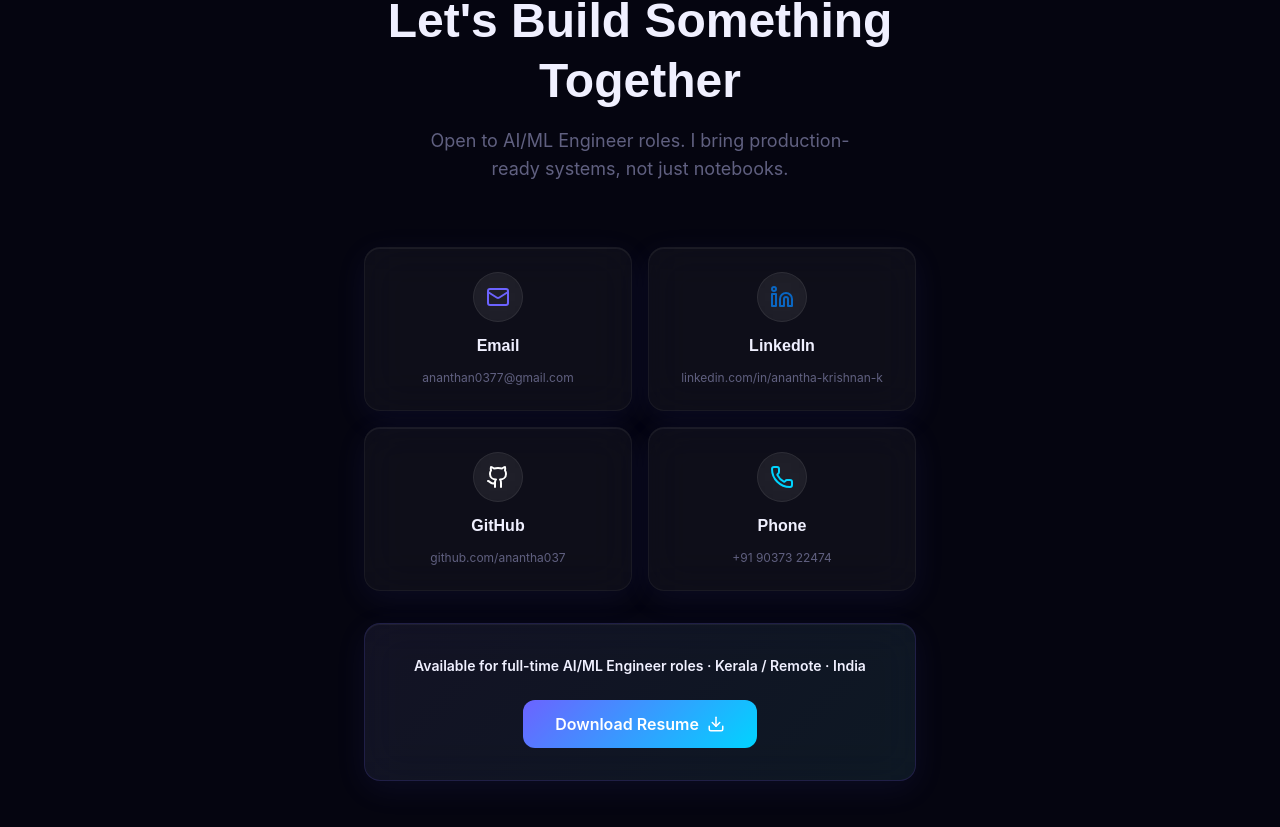
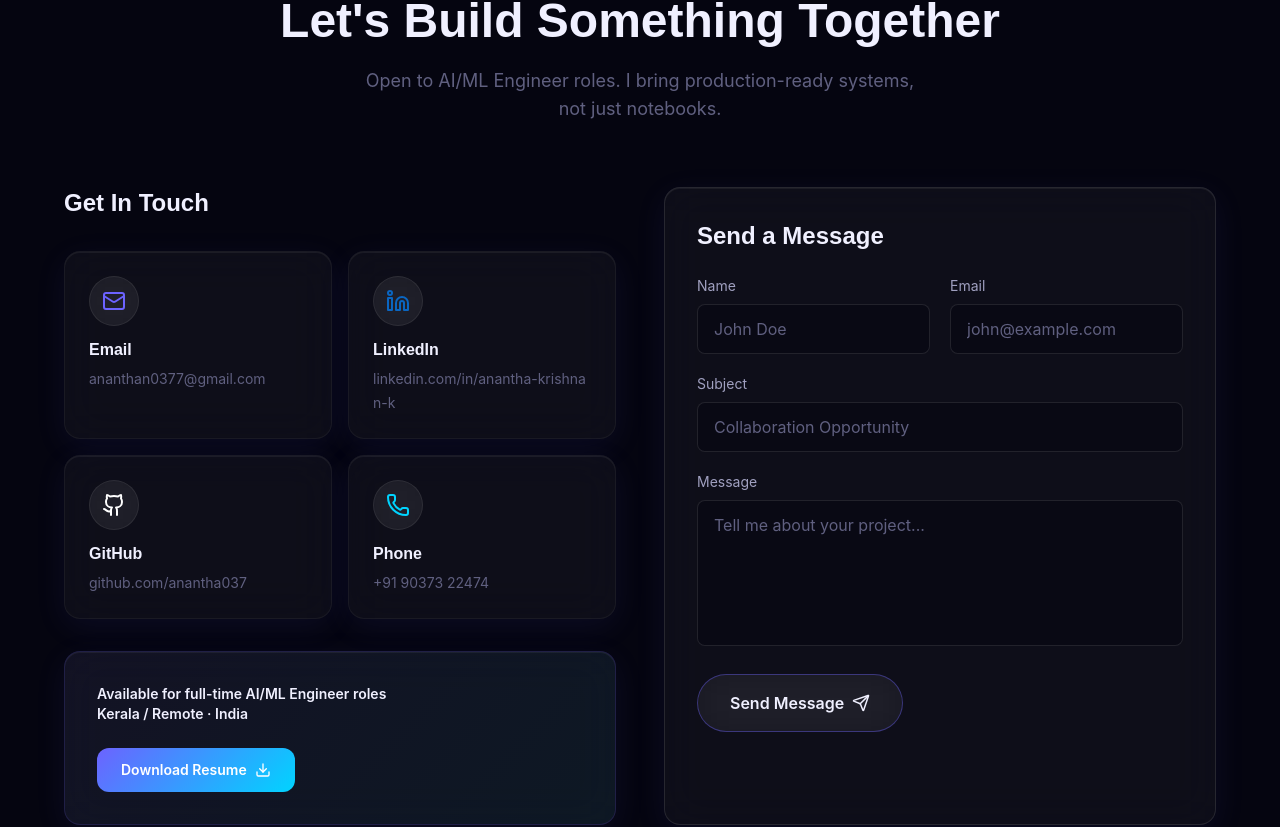
Before and after one commit to anantha037/Portfolio, a Next.js app: page / in a window 1280 px wide. Shown: the part 7038-7865 px from the top of the page. Built offline with nearby package versions, Linux system fonts and the light colour scheme; no server answers.

Commit message:
feat: add advanced contact form UI with validation and nodemailer backend API

```diff
--- a/package.json
+++ b/package.json
@@ -12,6 +12,7 @@
     "framer-motion": "^11.17.0",
     "lucide-react": "^0.473.0",
     "next": "14.2.5",
+    "nodemailer": "^9.0.3",
     "react": "^18.3.1",
     "react-dom": "^18.3.1"
   },
--- a/src/components/Contact.jsx
+++ b/src/components/Contact.jsx
@@ -1,6 +1,7 @@
 "use client";
-import { motion } from 'framer-motion';
-import { Mail, Linkedin, Github, Phone, Download } from 'lucide-react';
+import { useState } from 'react';
+import { motion, AnimatePresence } from 'framer-motion';
+import { Mail, Linkedin, Github, Phone, Download, Send, CheckCircle2, AlertCircle, Loader2 } from 'lucide-react';
 
 const contactLinks = [
   {
@@ -34,6 +35,10 @@ const contactLinks = [
 ];
 
 export default function Contact() {
+  const [formData, setFormData] = useState({ name: '', email: '', subject: '', message: '' });
+  const [status, setStatus] = useState('idle'); // 'idle' | 'loading' | 'success' | 'error'
+  const [errorMessage, setErrorMessage] = useState('');
+
   const containerVariants = {
     hidden: { opacity: 0 },
     visible: {
@@ -47,14 +52,66 @@ export default function Contact() {
     visible: { opacity: 1, y: 0, transition: { duration: 0.6 } }
   };
 
+  const handleInputChange = (e) => {
+    const { name, value } = e.target;
+    setFormData(prev => ({ ...prev, [name]: value }));
+  };
+
+  const validateForm = () => {
+    if (!formData.name.trim()) return "Name is required.";
+    if (!formData.email.trim()) return "Email is required.";
+    const emailRegex = /^[^\s@]+@[^\s@]+\.[^\s@]+$/;
+    if (!emailRegex.test(formData.email)) return "Please enter a valid email address.";
+    if (!formData.subject.trim()) return "Subject is required.";
+    if (!formData.message.trim()) return "Message is required.";
+    return null;
+  };
+
+  const handleSubmit = async (e) => {
+    e.preventDefault();
+
+    const validationError = validateForm();
+    if (validationError) {
+      setErrorMessage(validationError);
+      setStatus('error');
+      return;
+    }
+
+    setStatus('loading');
+    setErrorMessage('');
+
+    try {
+      const response = await fetch('/api/contact', {
+        method: 'POST',
+        headers: { 'Content-Type': 'application/json' },
+        body: JSON.stringify(formData),
+      });
+
+      const data = await response.json();
+
+      if (!response.ok) {
+        throw new Error(data.error || 'Failed to send message.');
+      }
+
+      setStatus('success');
+      setFormData({ name: '', email: '', subject: '', message: '' });
+
+      // Reset success message after 5 seconds
+      setTimeout(() => setStatus('idle'), 5000);
+    } catch (error) {
+      setErrorMessage(error.message || 'Something went wrong. Please try again.');
+      setStatus('error');
+    }
+  };
+
   return (
-    <section id="contact" className="py-[120px] max-w-[600px] mx-auto px-6 w-full">
+    <section id="contact" className="py-[120px] max-w-[1200px] mx-auto px-6 w-full">
       <motion.div
         variants={containerVariants}
         initial="hidden"
         whileInView="visible"
         viewport={{ once: true, amount: 0.2 }}
-        className="flex flex-col items-center text-center"
+        className="flex flex-col items-center text-center w-full"
       >
         <motion.div variants={itemVariants} className="mb-6">
           <span className="font-body text-xs font-semibold tracking-[0.15em] text-accent1 uppercase">
@@ -62,55 +119,162 @@ export default function Contact() {
           </span>
         </motion.div>
 
-        <motion.h2 variants={itemVariants} className="font-display text-[48px] font-semibold leading-tight text-textPrimary mb-4">
+        <motion.h2 variants={itemVariants} className="font-display text-[40px] md:text-[48px] font-semibold leading-tight text-textPrimary mb-4">
           Let's Build Something Together
         </motion.h2>
 
-        <motion.p variants={itemVariants} className="font-body text-textMuted text-lg mb-16 max-w-md">
+        <motion.p variants={itemVariants} className="font-body text-textMuted text-lg mb-16 max-w-xl">
           Open to AI/ML Engineer roles. I bring production-ready systems, not just notebooks.
         </motion.p>
 
-        <div className="grid grid-cols-1 sm:grid-cols-2 gap-4 w-full mb-8">
+        <div className="grid grid-cols-1 lg:grid-cols-2 gap-12 w-full text-left">
+
+          {/* Left Column: Contact Links */}
+          <motion.div variants={itemVariants} className="flex flex-col gap-6">
+            <h3 className="font-display text-2xl font-semibold text-textPrimary mb-2">Get In Touch</h3>
+            <div className="grid grid-cols-1 sm:grid-cols-2 gap-4">
               {contactLinks.map((link) => (
-            <motion.a
+                <a
                   key={link.id}
-              variants={itemVariants}
                   href={link.href}
                   aria-label={link.label}
                   target={link.id === 'email' || link.id === 'phone' ? '_self' : '_blank'}
                   rel="noopener noreferrer"
-              whileHover={{ y: -4, boxShadow: '0 12px 40px rgba(108,99,255,0.2)' }}
-              className="glass-card flex flex-col items-center justify-center p-6 gap-3 group border-white/5 hover:border-accent1/30 transition-colors"
+                  className="glass-card flex flex-col items-start p-6 gap-3 group border-white/5 hover:border-accent1/30 hover:shadow-[0_8px_30px_rgba(108,99,255,0.15)] transition-all duration-300"
                 >
                   <div className="p-3 glass-pill bg-white/5 group-hover:bg-white/10 transition-colors">
                     {link.icon}
                   </div>
-              <span className="font-display font-semibold text-textPrimary">
+                  <div>
+                    <span className="font-display font-semibold text-textPrimary block mb-1">
                       {link.label}
                     </span>
-              <span className="font-body text-xs text-textMuted group-hover:text-textSecondary transition-colors">
+                    <span className="font-body text-sm text-textMuted group-hover:text-textSecondary transition-colors break-all">
                       {link.value}
                     </span>
-            </motion.a>
+                  </div>
+                </a>
               ))}
             </div>
 
-        <motion.div variants={itemVariants} className="w-full">
-          <div className="glass-card w-full p-8 flex flex-col items-center justify-center gap-6 border-accent1/20 relative overflow-hidden">
+            <div className="glass-card w-full p-8 mt-2 flex flex-col items-center sm:items-start justify-center gap-4 border-accent1/20 relative overflow-hidden">
               <div className="absolute inset-0 bg-gradient-1 opacity-5"></div>
               <p className="font-body text-sm font-semibold text-textPrimary relative z-10">
-              Available for full-time AI/ML Engineer roles · Kerala / Remote · India
+                Available for full-time AI/ML Engineer roles <br/> Kerala / Remote · India
               </p>
-            <motion.a
+              <a
                 href="/resume.pdf" download
-              whileHover={{ scale: 1.03 }}
-              whileTap={{ scale: 0.97 }}
-              className="flex items-center justify-center gap-2 px-8 py-3 bg-gradient-1 rounded-xl text-white font-body font-semibold hover:shadow-[0_0_20px_rgba(108,99,255,0.4)] transition-shadow relative z-10 w-full sm:w-auto"
+                aria-label="Download Resume"
+                className="flex items-center justify-center gap-2 px-6 py-3 bg-gradient-1 rounded-xl text-white font-body text-sm font-semibold hover:shadow-[0_0_20px_rgba(108,99,255,0.4)] transition-shadow relative z-10 w-full sm:w-auto mt-2"
               >
-              Download Resume <Download size={18} />
-            </motion.a>
+                Download Resume <Download size={16} />
+              </a>
             </div>
           </motion.div>
+
+          {/* Right Column: Contact Form */}
+          <motion.div variants={itemVariants} className="glass-card p-8 border-white/10 relative overflow-hidden">
+            <h3 className="font-display text-2xl font-semibold text-textPrimary mb-6">Send a Message</h3>
+
+            <form onSubmit={handleSubmit} className="flex flex-col gap-5 relative z-10">
+              <div className="grid grid-cols-1 sm:grid-cols-2 gap-5">
+                <div className="flex flex-col gap-2">
+                  <label htmlFor="name" className="font-body text-sm text-textSecondary">Name</label>
+                  <input
+                    type="text"
+                    id="name"
+                    name="name"
+                    value={formData.name}
+                    onChange={handleInputChange}
+                    placeholder="John Doe"
+                    disabled={status === 'loading'}
+                    className="w-full bg-background/50 border border-white/10 rounded-lg px-4 py-3 font-body text-textPrimary placeholder:text-textMuted focus:outline-none focus:border-accent1/50 focus:bg-white/5 transition-all"
+                  />
+                </div>
+                <div className="flex flex-col gap-2">
+                  <label htmlFor="email" className="font-body text-sm text-textSecondary">Email</label>
+                  <input
+                    type="email"
+                    id="email"
+                    name="email"
+                    value={formData.email}
+                    onChange={handleInputChange}
+                    placeholder="john@example.com"
+                    disabled={status === 'loading'}
+                    className="w-full bg-background/50 border border-white/10 rounded-lg px-4 py-3 font-body text-textPrimary placeholder:text-textMuted focus:outline-none focus:border-accent1/50 focus:bg-white/5 transition-all"
+                  />
+                </div>
+              </div>
+
+              <div className="flex flex-col gap-2">
+                <label htmlFor="subject" className="font-body text-sm text-textSecondary">Subject</label>
+                <input
+                  type="text"
+                  id="subject"
+                  name="subject"
+                  value={formData.subject}
+                  onChange={handleInputChange}
+                  placeholder="Collaboration Opportunity"
+                  disabled={status === 'loading'}
+                  className="w-full bg-background/50 border border-white/10 rounded-lg px-4 py-3 font-body text-textPrimary placeholder:text-textMuted focus:outline-none focus:border-accent1/50 focus:bg-white/5 transition-all"
+                />
+              </div>
+
+              <div className="flex flex-col gap-2">
+                <label htmlFor="message" className="font-body text-sm text-textSecondary">Message</label>
+                <textarea
+                  id="message"
+                  name="message"
+                  value={formData.message}
+                  onChange={handleInputChange}
+                  placeholder="Tell me about your project..."
+                  rows={5}
+                  disabled={status === 'loading'}
+                  className="w-full bg-background/50 border border-white/10 rounded-lg px-4 py-3 font-body text-textPrimary placeholder:text-textMuted focus:outline-none focus:border-accent1/50 focus:bg-white/5 transition-all resize-none"
+                />
+              </div>
+
+              <AnimatePresence mode="wait">
+                {status === 'error' && (
+                  <motion.div
+                    initial={{ opacity: 0, y: -10 }}
+                    animate={{ opacity: 1, y: 0 }}
+                    exit={{ opacity: 0, y: -10 }}
+                    className="flex items-center gap-2 text-red-400 font-body text-sm bg-red-400/10 p-3 rounded-lg border border-red-400/20"
+                  >
+                    <AlertCircle size={16} />
+                    {errorMessage}
+                  </motion.div>
+                )}
+
+                {status === 'success' && (
+                  <motion.div
+                    initial={{ opacity: 0, y: -10 }}
+                    animate={{ opacity: 1, y: 0 }}
+                    exit={{ opacity: 0, y: -10 }}
+                    className="flex items-center gap-2 text-emerald-400 font-body text-sm bg-emerald-400/10 p-3 rounded-lg border border-emerald-400/20"
+                  >
+                    <CheckCircle2 size={16} />
+                    Message sent successfully! I will get back to you soon.
+                  </motion.div>
+                )}
+              </AnimatePresence>
+
+              <button
+                type="submit"
+                disabled={status === 'loading'}
+                className="w-full sm:w-auto self-start mt-2 flex items-center justify-center gap-2 px-8 py-4 glass-pill border-accent1/40 hover:border-accent1 hover:bg-accent1/10 text-textPrimary font-body font-semibold transition-all duration-300 disabled:opacity-50 disabled:cursor-not-allowed"
+              >
+                {status === 'loading' ? (
+                  <>Sending <Loader2 size={18} className="animate-spin" /></>
+                ) : (
+                  <>Send Message <Send size={18} /></>
+                )}
+              </button>
+            </form>
+          </motion.div>
+
+        </div>
       </motion.div>
     </section>
   );
```
Also changed, not shown: src/app/api/contact/route.js (added, +50 -0 lines), 1 other file (tests, documents, lock files or other folders). Lines whose indentation alone changed are shown as unchanged.
